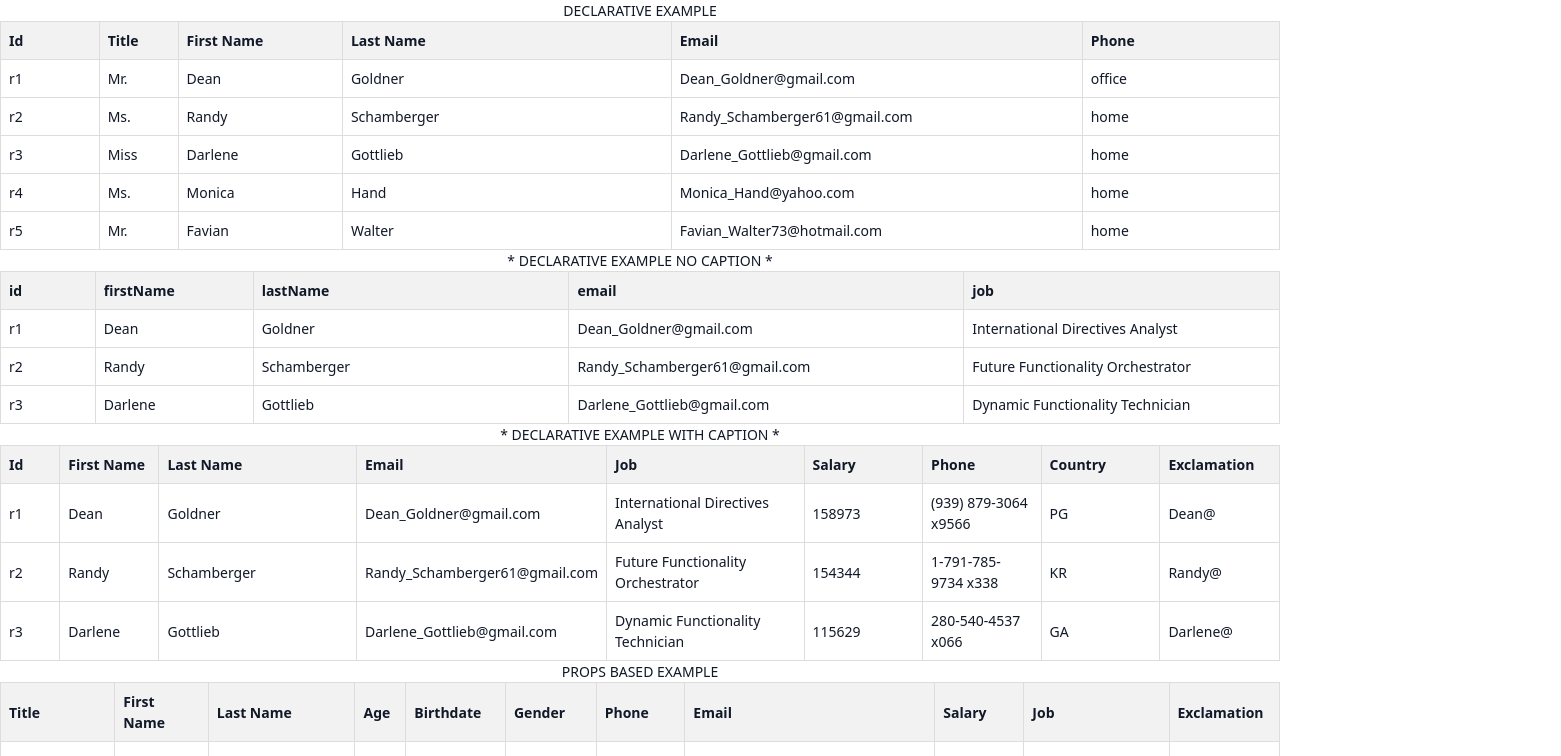
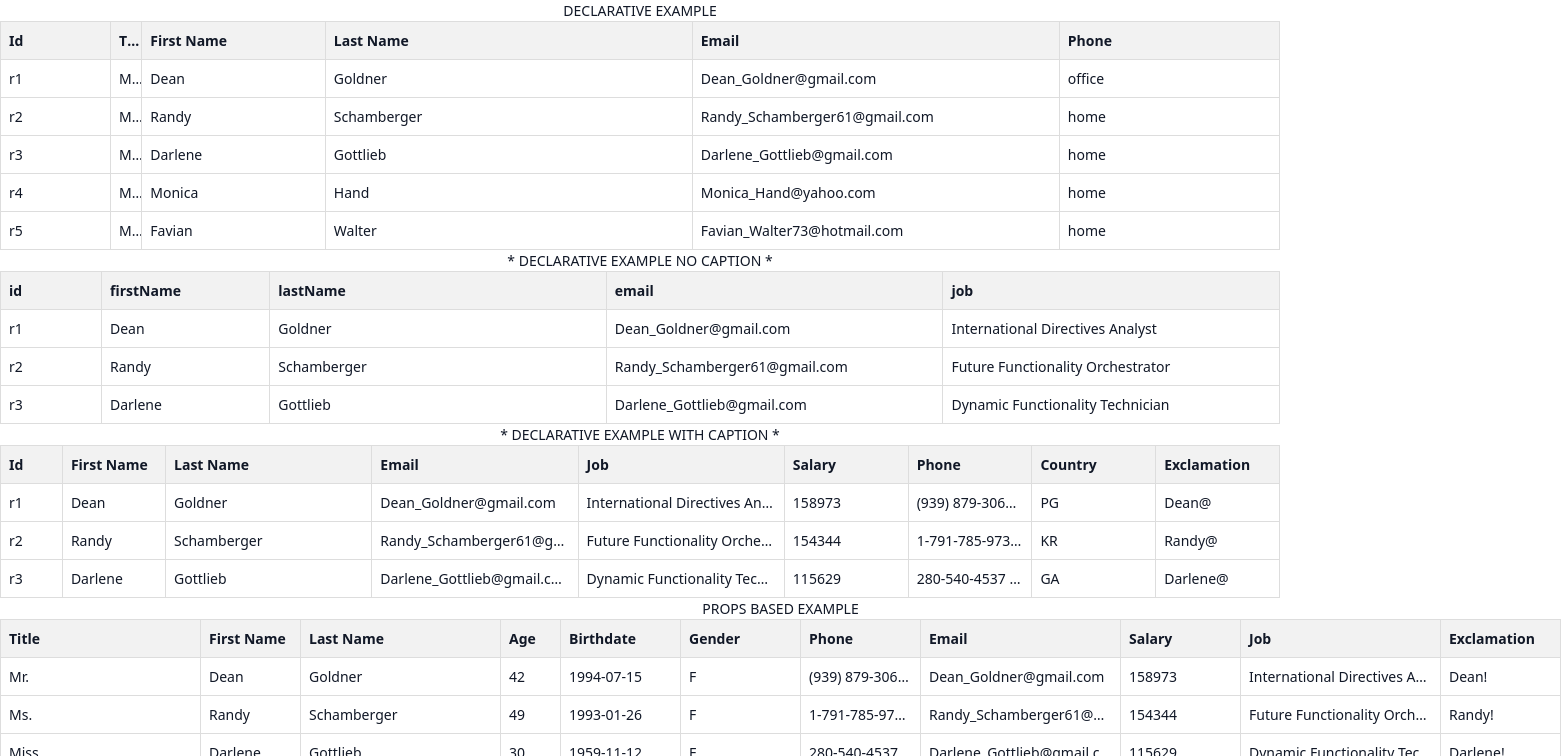
Before and after one commit to serhatgurel/sg-grid, a Vue app: page / in a window 1280 px wide. Shown: the top 756 px of the page, 1561 px wide, since content can reach past the window. Built offline with nearby package versions, Linux system fonts and the light colour scheme.

Commit message:
fix: enhance table layout and overflow handling for better content display

```diff
--- a/src/style.css
+++ b/src/style.css
@@ -29,6 +29,9 @@
 .sg-grid-table {
   border-collapse: collapse;
   width: 100%;
+  /* Use fixed layout so explicit column widths (px or %) are respected
+    by the browser rather than being sized purely by content. */
+  table-layout: fixed;
   font-family: var(--sg-font-family);
   font-size: var(--sg-font-size);
   color: var(--sg-cell-color);
@@ -38,6 +41,10 @@
 .sg-grid-table td {
   border: var(--sg-border-width) var(--sg-border-style) var(--sg-border-color);
   padding: var(--sg-cell-padding);
+  /* Prevent content from forcing a column wider than its specified width. */
+  overflow: hidden;
+  text-overflow: ellipsis;
+  white-space: nowrap;
 }
 
 .sg-grid-table td.sg-cell {
```
